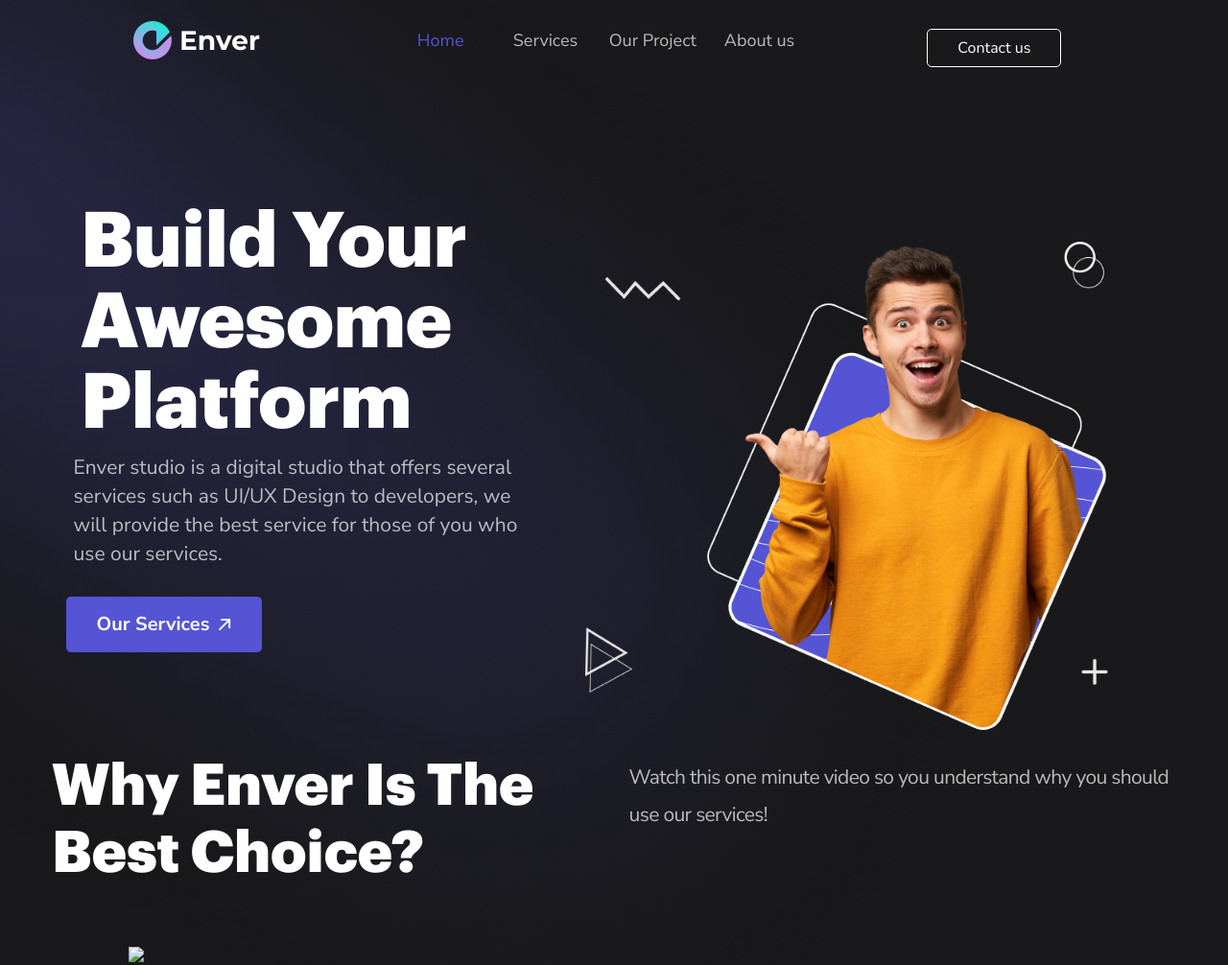
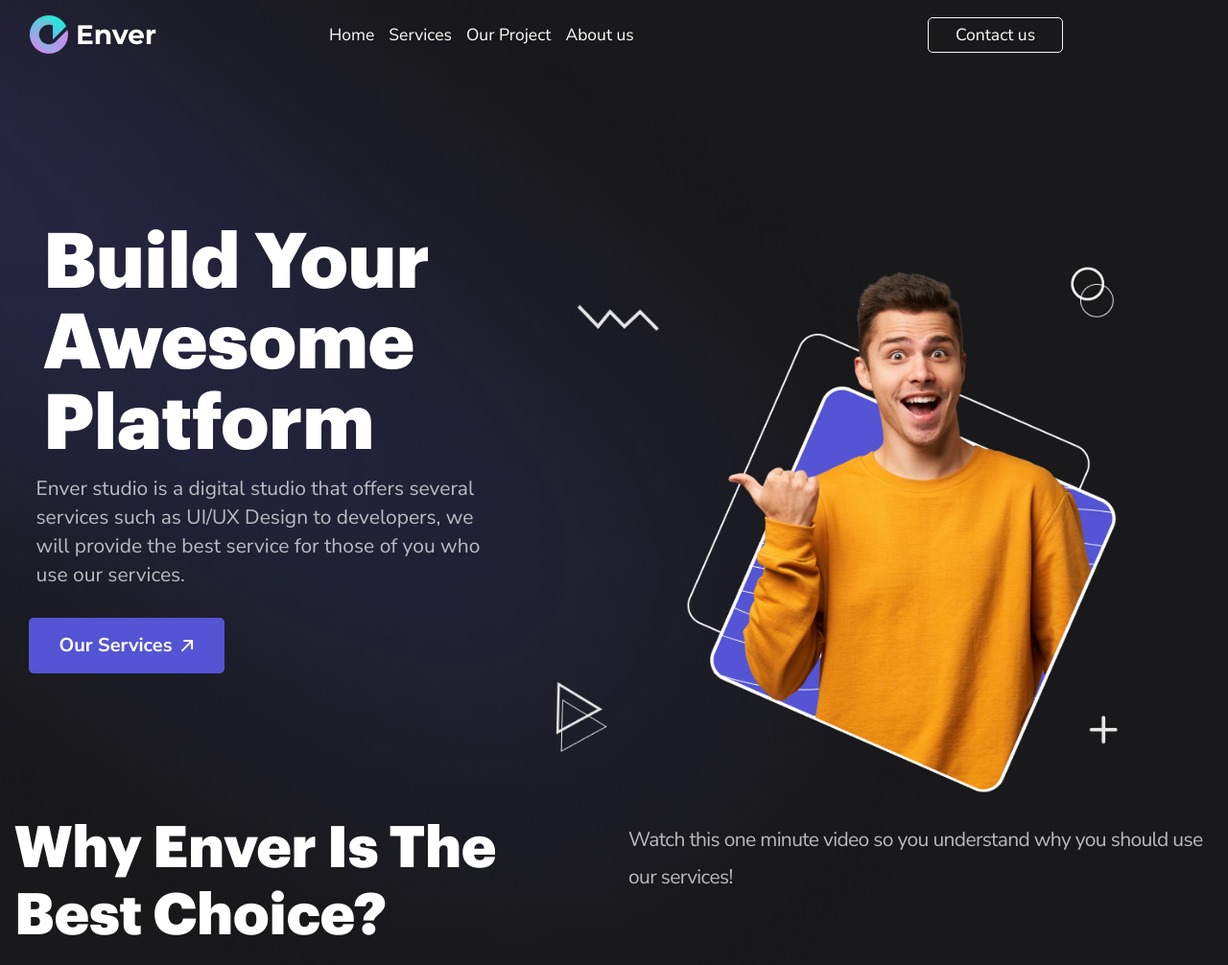
Before and after one commit to cristians-12/Enver, a plain HTML site: page index.html in a window 1280 px wide. Shown: the top 1006 px of the page at 96% size. Drawn offline with nearby package versions, Linux system fonts and the light colour scheme.

Commit message:
Add files via upload

```diff
--- a/css/styles.css
+++ b/css/styles.css
@@ -5,12 +5,12 @@
     font-weight: 900;
     font-style: normal;
 }
-
+li{
+	list-style:none;
+}
 body{
 	background-color: #19191B;
 	font-family: 'Nunito Sans', sans-serif;
-	margin-left: 39px;
-	width: 94%;
 	background-image: url('../img/bg1.png');
 	background-repeat: no-repeat;
 }
@@ -22,10 +22,10 @@ body{
 }
 
 .uno{
-	margin: 0 0 0 70px;
+	/* margin: 0 0 0 70px; */
 }
 .uno .burger{
-	display: none;
+	/* display: none; */
 }
 
 .row .imglogo{
@@ -79,8 +79,7 @@ body{
 	font-family: 'Graphik';
 }
 .dos .img1{
-	width: 111%;
-	height: 100%;
+	width: 100%;
 }
 .dos .img1m{
 	display: none;
@@ -133,13 +132,13 @@ body{
 }
 .cuatro .BG{
 	/*height: 95%;*/
-	width: 86%;
-	margin-left: 80px;
+	/* width: 86%; */
+	/* margin-left: 80px; */
 }
 
 .cinco{
 	margin-top: 10%;
-	margin-left: 50px;
+	/* margin-left: 50px; */
 	position: relative;
 }
 .cinco .fig1{
@@ -153,7 +152,7 @@ body{
 	top: 20px;
 }
 .cinco .tit1{
-	margin-left: 8%;
+	/* margin-left: 8%; */
 	font-weight: 900;
 	font-size: 60px;
 	line-height: 70px;
--- a/index.html
+++ b/index.html
@@ -26,32 +26,37 @@
 	<script src="https://cdn.jsdelivr.net/npm/bootstrap@3.3.7/dist/js/bootstrap.min.js" integrity="sha384-Tc5IQib027qvyjSMfHjOMaLkfuWVxZxUPnCJA7l2mCWNIpG9mGCD8wGNIcPD7Txa" crossorigin="anonymous"></script>
 
 	<link rel="stylesheet" type="text/css" href="css/styles.css">
-	<link rel="stylesheet" type="text/css" href="css/movil.css">
+<!-- 	<link rel="stylesheet" type="text/css" href="css/movil.css"> -->
 	<link rel="stylesheet" type="img" href="img">
 	<link rel="shortcut icon" href="img/icono.png">
 </head>
 
 <body>
-<div class="container-fluid">
-	<div class="row uno"><!--  Fila uno -->
-		<div class="col-md-3 imglogo"><img src="img/logo.png">
-			<img src="img/burger.png" class="burger">
-		</div> <!-- logo -->
-		<div class="col-md-6 menu mt-5">	<!-- Lista de menú. -->
-			<ul>
-				<li><a href="#" class="Home">Home</a></li>
-				<li><a href="#">Services</a></li>
-				<li class="Project"><a href="#" >Our Project</a></li>
-				<li><a href="#">About us</a></li>
+
+	<div class="navbar p-4 align-items-center fs-3">
+		<div class="col-md-3 imglogo col">
+			<img src="img/logo.png">
+
+		</div>
+		<div class="col d-block d-md-none text-end">
+			<img src="img/burger.png" class="burger img-fluid text-end">
+		</div>
+		<div class="col-md-6 menu d-none d-md-flex gap-4 text-white">
+				<li><a href="#" class="text-white">Home</a></li>
+				<li><a href="#" class="text-white">Services</a></li>
+				<li class="Project"><a href="#" class="text-white" >Our Project</a></li>
+				<li><a href="#" class="text-white">About us</a></li>
 			</ul>
 		</div>
-		<div class="col-md-3 mt-5">	<!-- Botón. -->
-			<div class="boton"><a href="#">Contact us</a></div>
+		<div class="col-md-3 d-none d-md-block">
+			<div class="boton border border-light w-50 text-center py-2 rounded-3"><a href="#" class="text-white">Contact us</a></div>
 		</div>
 	</div>
 
-		<div class="row dos"> <!-- Fila dos -->
-			<div class="col-md-5 ml-5"><h1 class="tit1">Build Your Awesome Platform</h1>
+	<main class="container-fluid">
+		<div class="row dos px-5">
+			<div class="col-md-5">
+				<h1 class="tit1">Build Your Awesome Platform</h1>
 				<div class="row">
 					<p>Enver studio is a digital studio that offers several services such as UI/UX Design to developers, we will provide the best service for those of you who use our services.</p>
 				</div>
@@ -61,7 +66,7 @@
 					</div>
 				</div>
 			</div>
-			<div class="col-md-6"><img src="img/img1.png" class="img1">
+			<div class="col-md-7"><img src="img/img1.png" class="img-fluid">
 				<img src="img/imagen1m.png" class="img1m">
 			</div>
 		</div>
@@ -72,10 +77,10 @@
 		</div>
 
 		<div class="row cuatro">
-				<div class="col-md-12"><img src="img/BG.png" class="BG"></div>
+				<div class="col-md-12"><img src="img/BG.png" class="BG img-fluid"></div>
 		</div>
 
-		<img src="img/bg2.png" class="fondo2">
+		<img src="img/bg2.png" class="fondo2 img-fluid">
 
 		<div class="row cinco">
 			<div class="col-md-1 fig1">
@@ -90,7 +95,7 @@
 			</div>
 		</div>
 
-		<div class="row seis">
+<!-- 		<div class="row seis">
 			<div class="col-md-4 text-center oval1"><img src="img/oval.png">
 				<img src="img/code.png" class="code">
 			</div>
@@ -100,9 +105,9 @@
 			<div class="col-md-4 text-center oval3"><img src="img/ovalamari.png">
 				<img src="img/code1.png" class="code1">
 			</div>
-		</div>
+		</div> -->
 
-		<div class="row seis1">
+<!-- 		<div class="row seis1">
 			<div class="col-md-4"><h3>Development</h3></div>
 			<div class="col-md-4 "><h3>UI/UX Designer</h3></div>
 			<div class="col-md-4 "><h3>Graphik Designer</h3></div>
@@ -111,9 +116,9 @@
 				<div class="col-md-4"><p>We provide UI/UX Design services, and of course with the best quality</p></div>
 				<div class="col-md-4"><p>We provide Graphic Design services, with the best designers</p></div>
 			</div>
-		</div>
+		</div> -->
 
-		<div class="row siete">
+<!-- 		<div class="row siete">
 			<div class="col-md-4 text-center"><img src="img/ovalamari.png">
 				<img src="img/icono1.png" class="icono1">
 			</div>
@@ -123,8 +128,8 @@
 			<div class="col-md-4 text-center"><img src="img/olvarred.png">
 				<img src="img/video-play.png" class="video">
 			</div>
-		</div>
-		<div class="row siete1">
+		</div> -->
+<!-- 		<div class="row siete1">
 			<div class="col-md-4"><h3>Motion Graphik</h3></div>
 			<div class="col-md-4"><h3>Photography</h3></div>
 			<div class="col-md-4"><h3>Videography</h3></div>
@@ -133,9 +138,9 @@
 				<div class="col-md-4"><p>We provide UI/UX Design services, and of course with the best quality</p></div>
 				<div class="col-md-4"><p>Create a platform with the best and coolest quality from us.</p></div>
 			</div>
-		</div>
+		</div> -->
 
-		<div class="contequis1">
+<!-- 		<div class="contequis1">
 		<img src="img/equis.png" class="equis1">
 		</div>
 
@@ -158,10 +163,10 @@
 				</div>
 				</div>
 			</picture>
-		</div>
+		</div> -->
 
 
-		<div>
+<!-- 		<div>
 			<img src="img/rayas.png">
 		</div>
 
@@ -181,9 +186,9 @@
 					<img src="img/circulos.png">
 				</div>
 			</div>
-		</div>
+		</div> -->
 
-		<div class="row fin">
+<!-- 		<div class="row fin">
 			<div class="col-md-2 mt-5"><img src="img/logo.png"></div>
 			<div class="col-md-6 mt-5 list">
 				<ul>
@@ -195,7 +200,7 @@
 			<div class="col-md-3 mt-5">
 				<p>© 2020 Enver, All Rights Reserved</p>
 			</div>
-		</div>
-</div>
+		</div> -->
+	</main>
 </body>
 </html>
```
